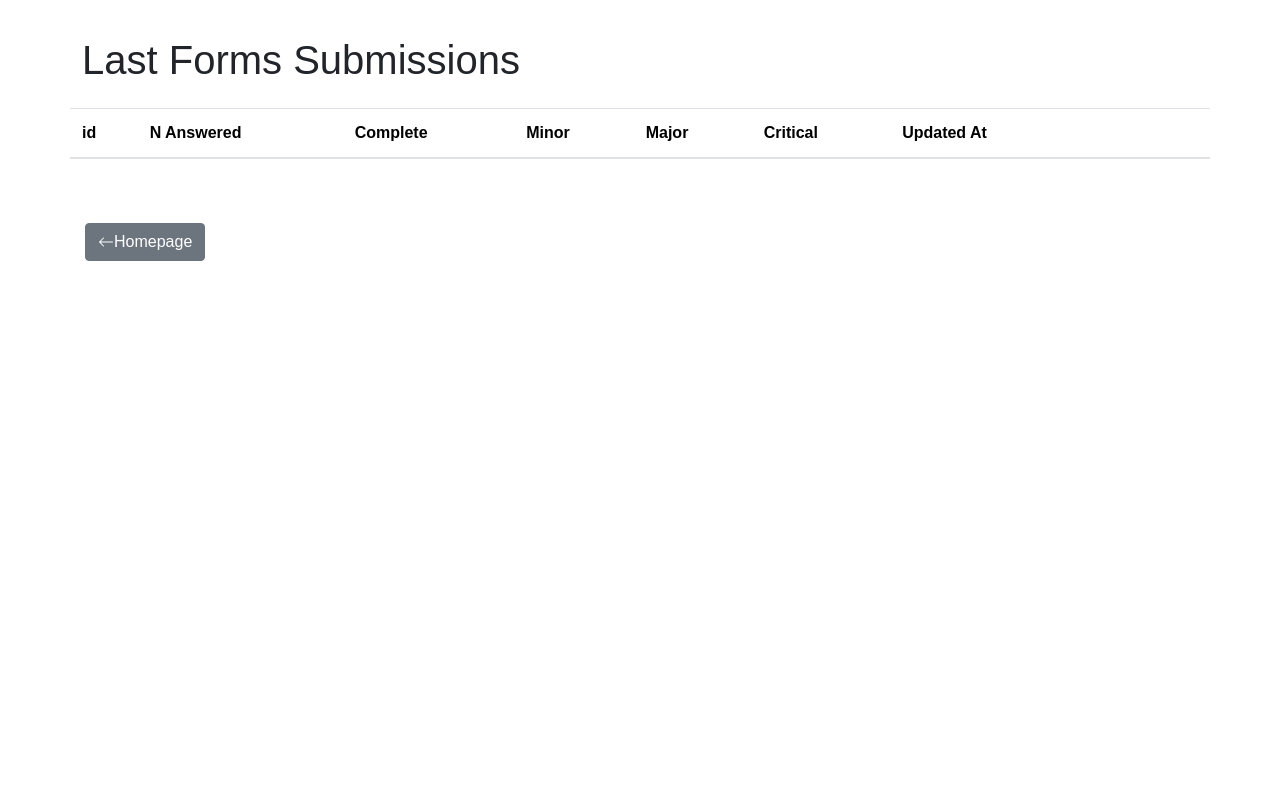
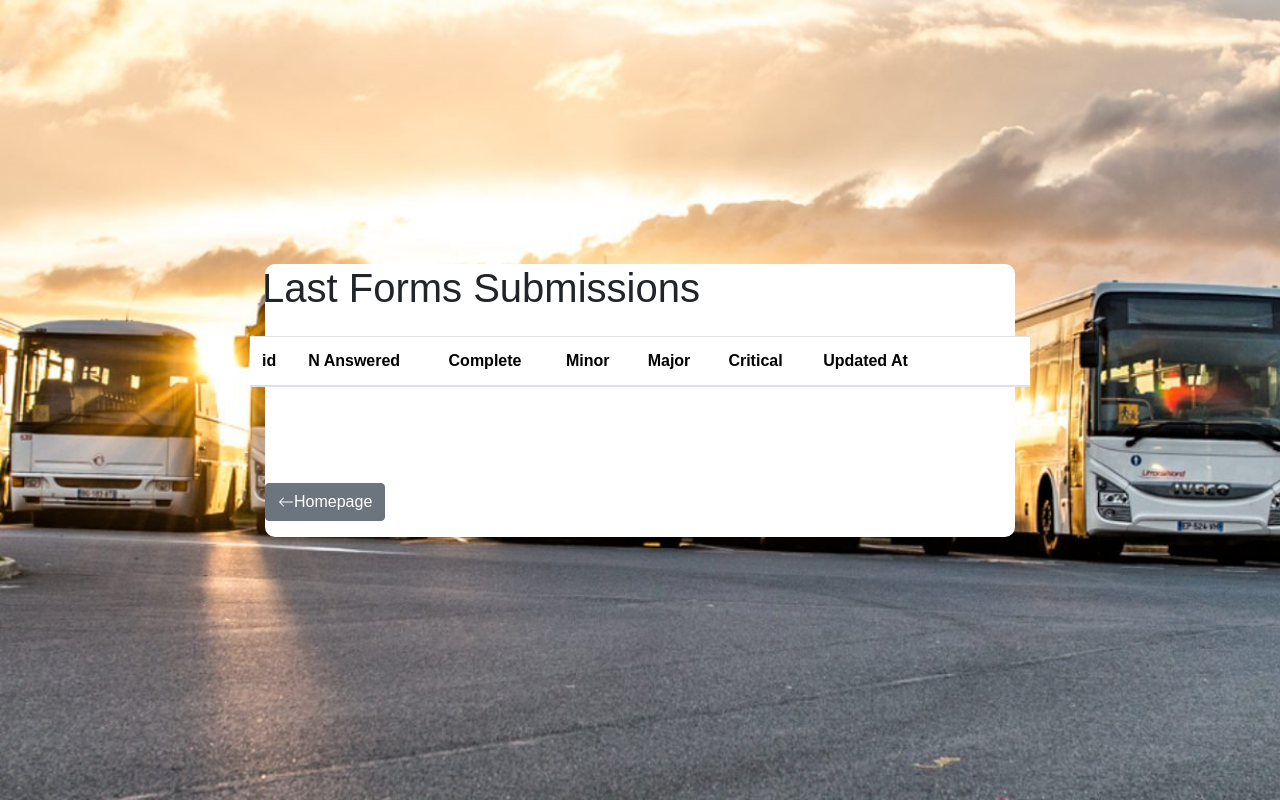
Before and after one commit to GeovanaSLima/TransQuality, a FastAPI app: template project/templates/submissions.html in a window 1280 px wide. Run offline with FastAPI, Linux system fonts and the light colour scheme; the template is opened without the code that fills it, so the values that code supplies are empty; parts of the project's set-up code (start-up, migrations or seed data) failed here and were passed over; some libraries are stand-ins or nearby versions; some web fonts are replaced.

Commit message:
fix styles form register, submissions and userInfo pages

```diff
--- a/project/templates/register.html
+++ b/project/templates/register.html
@@ -18,7 +18,7 @@
 
 {% block content %}
 
-    <div class="questionnaire-container">
+    <div class="limiter">
         <!-- ALERTS -->
         <div class="alert alert-danger alert-dismissible fade show alert-forms" id="passwordMismatchAlert" role="alert"
             style="width: 80%; display: none;">
@@ -42,7 +42,7 @@
             </button>
         </div>
 
-        <div class="container-login100" style="background-image: none !important;">
+        <div class="container-login100">
             <div class="wrap-login100 p-l-85 p-r-85 p-t-55 p-b-55">
 
                 <form class="login100-form validate-form flex-sb flex-w" action="/register" method="post">
--- a/project/templates/submissions.html
+++ b/project/templates/submissions.html
@@ -4,7 +4,11 @@
 
 {% block content %}
 
-    <div class="container">
+    <div class="limiter">
+
+        <div class="container-login100">
+            <div class="wrap-login100 p-l-85 p-r-85 p-t-55 p-b-20" style="width: 60% !important;">
+
                 <div class="row">
                     <h1>Last Forms Submissions</h1>
                 </div>
@@ -80,7 +84,7 @@
 
                 </div>
 
-        <div class="d-flex gap-2 justify-content-right py-5">
+                <div class="d-flex gap-2 justify-content-right" style="padding-top: 5rem !important; padding-bottom: 1rem !important;">
                     <a class="btn btn-secondary d-inline-flex align-items-center" type="button" href="/home">
                         <svg xmlns="http://www.w3.org/2000/svg" width="16" height="16" fill="currentColor" class="bi bi-arrow-left"
                             viewBox="0 0 16 16">
@@ -90,7 +94,9 @@
                         Homepage
                     </a>
                 </div>
+            </div>
 
+        </div>
     </div>
 
 {% endblock content %}
```
Also changed, not shown: project/templates/userInfo.html (+8 -6 lines). Lines whose indentation alone changed are shown as unchanged.
